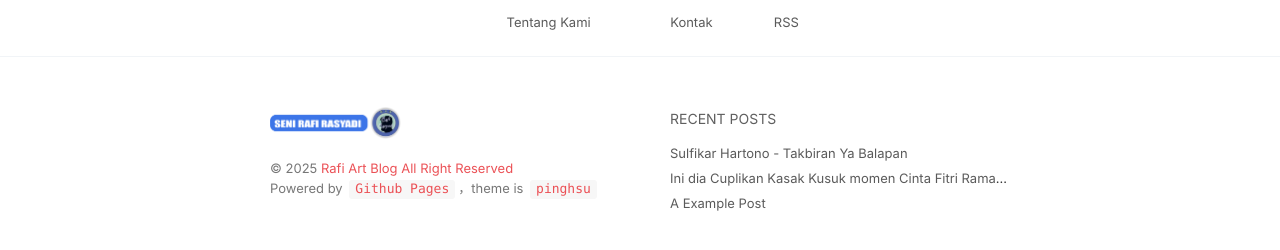
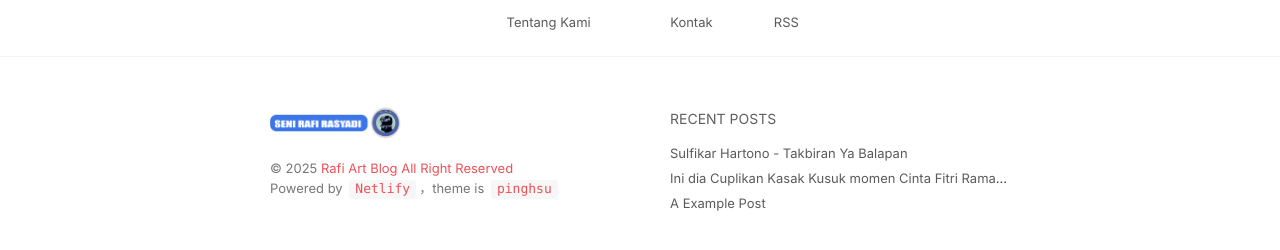
Before and after one commit to rafi-sudo/rafiart, a Jekyll site: the page built from index.html, in a window 1280 px wide and 900 px high, scrolled down 1181 px. Shown: the part 523-773 px from the top of the window. Built offline with Jekyll 4.4.1, drawn with Linux system fonts in a browser that asks for light colours; nearby versions of some CDN libraries; some web fonts are replaced; the list of posts is cut into pages by our own code; comment, search, counter and statistics services are not loaded.

Commit message:
Update footer.html

```diff
--- a/_includes/footer.html
+++ b/_includes/footer.html
@@ -17,7 +17,7 @@
                     </a>
                     <div class="info-text">
                         <p> &copy; 2025 <a href="{{site.resume_site}}">Rafi Art Blog All Right Reserved</a></p>
-                        <p>Powered by <a href="https://pages.github.com/" target="_blank" rel="nofollow"><code>Github Pages</code></a>，theme is <a href="https://github.com/lightfish-zhang/pinghsu-jekyll/blob/847fc6c2d9b4e78b2c09c996cb7bd42ff8411cfc/README.md" target="_blank" rel="nofollow"><code>pinghsu</code></a></p>
+                        <p>Powered by <a href="https://netlify.app/" target="_blank" rel="nofollow"><code>Netlify</code></a>，theme is <a href="https://github.com/lightfish-zhang/pinghsu-jekyll/blob/847fc6c2d9b4e78b2c09c996cb7bd42ff8411cfc/README.md" target="_blank" rel="nofollow"><code>pinghsu</code></a></p>
                     </div>
                 </div>
             </div>
```
